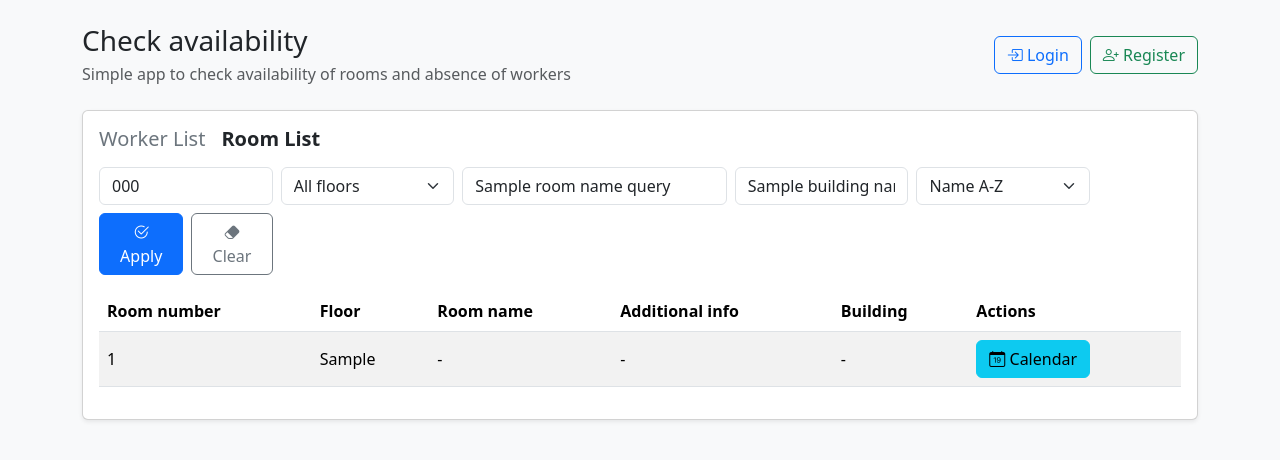
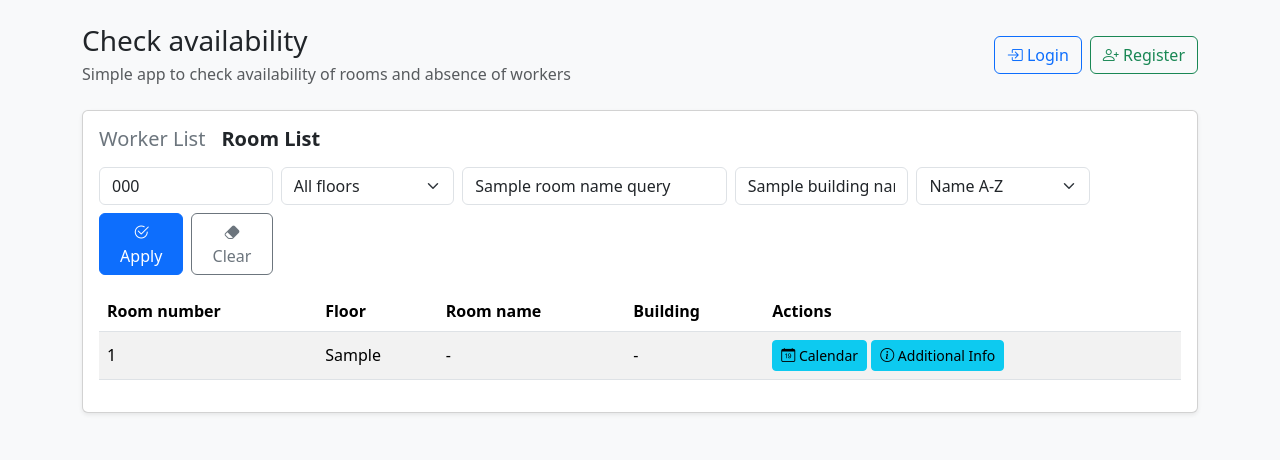
Before and after one commit to StanislawMarszalek/Internship-project-Check-Availability, a Django app: template templates/showing_data/list_rooms.html in a window 1280 px wide. Shown: the top 460 px of the page. Run offline with Django 5.2, Linux system fonts and the light colour scheme; the template is opened without the code that fills it: most values are stand-ins (such as "Sample title", 1, 10 or a date in 2020).

Commit message:
Add button for displaying room details and change buttons layout

```diff
--- a/templates/showing_data/list_rooms.html
+++ b/templates/showing_data/list_rooms.html
@@ -98,7 +98,6 @@
                         <th>Room number</th>
                         <th>Floor</th>
                         <th>Room name</th>
-                        <th>Additional info</th>
                         <th>Building</th>
                         <th>Actions</th>
                     </tr>
@@ -109,18 +108,9 @@
                         <td>{{ room.id }}</td>
                         <td>{{ room.room_floor }}</td>
                         <td>{{ room.room_name|default:"-" }}</td>
-                        <td>{{ room.additional_room_info|default:"-" }}</td>
                         <td>{{ room.building_name|default:"-" }}</td>
                         <td>
-                            {% with room_id=room.pk|stringformat:"s" %}
-                                {% with calendar_slug="room-"|add:room_id %}
-                                    <a class="btn btn-info"
-                                       href="{% url 'my_fullcalendar' calendar_slug %}">
-                                        <i class="bi bi-calendar-date"></i>
-                                        Calendar
-                                    </a>
-                                {% endwith %}
-                            {% endwith %}
+
                             {% if user.is_authenticated and user.is_superuser %}
                                 <a class="btn btn-sm btn-warning"
                                    href="{% url 'admin:RoomAndWorkerAvailabilityApp_room_change' room.pk %}">
@@ -134,6 +124,22 @@
                                     Delete
                                 </a>
                             {% endif %}
+
+                            {% with room_id=room.pk|stringformat:"s" %}
+                                {% with calendar_slug="room-"|add:room_id %}
+                                    <a class="btn btn-sm btn-info"
+                                       href="{% url 'my_fullcalendar' calendar_slug %}">
+                                        <i class="bi bi-calendar-date"></i>
+                                        Calendar
+                                    </a>
+                                {% endwith %}
+                            {% endwith %}
+                            <a class="btn btn-sm btn-info"
+                                   href="{% url 'availability:room_details' room.pk %}">
+                                    <i class="bi-info-circle"></i>
+                                    Additional Info
+                            </a>
+
                         </td>
                     </tr>
                     {% endfor %}
```
